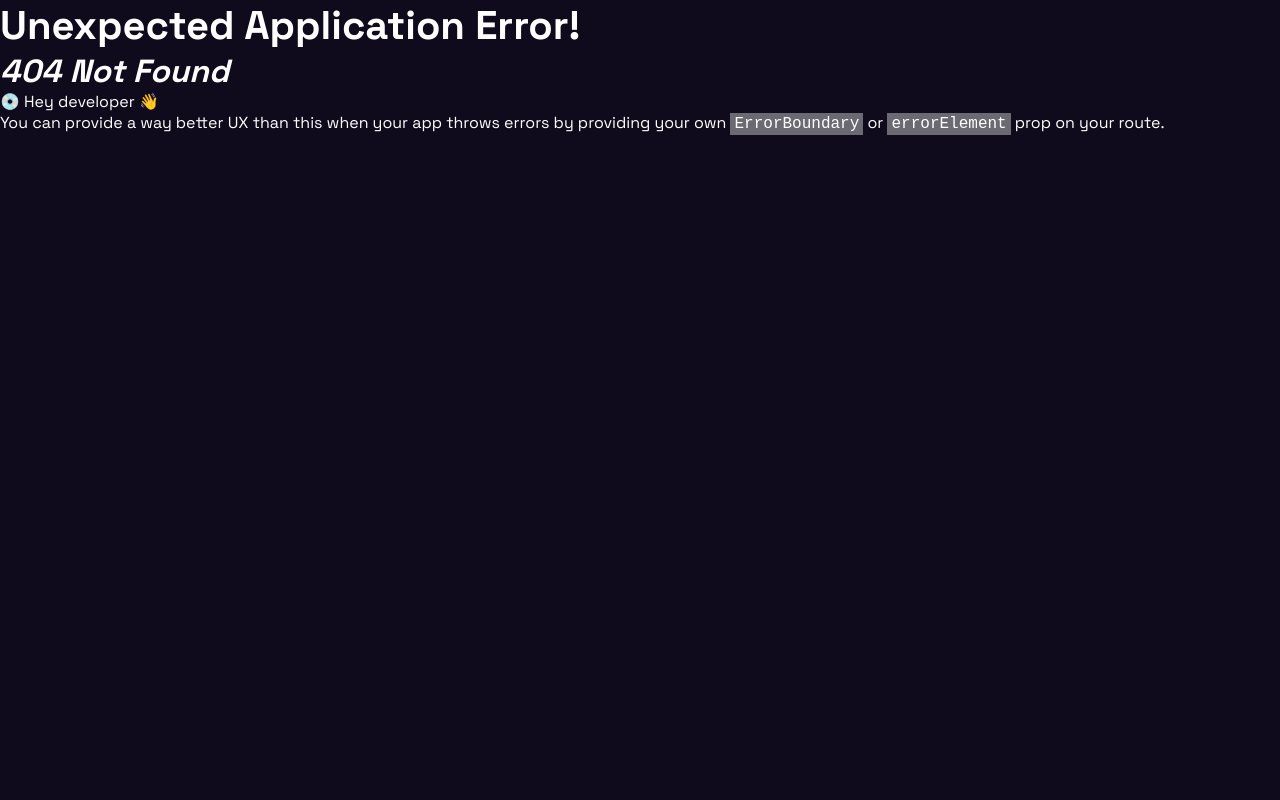
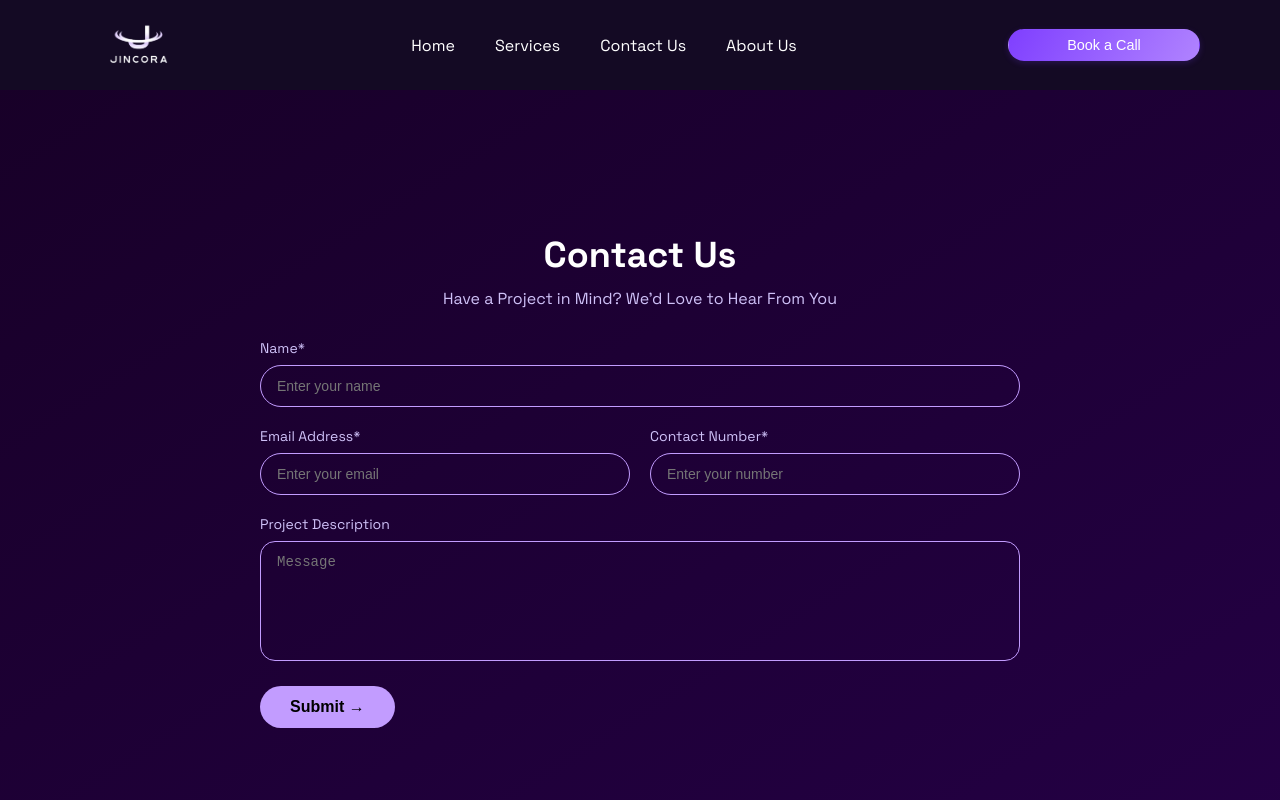
Before and after one commit to Jincora7/JincoraSite, a React (Vite) app: page /ContactUsPage in a window 1280 px wide. Before the commit this address had no page. Shown: the top 800 px of the page. Built offline with nearby package versions, Linux system fonts and the light colour scheme.

Commit message:
contact new

```diff
--- a/src/App.jsx
+++ b/src/App.jsx
@@ -8,9 +8,10 @@ import About from './components/About/About.jsx'
 import { RouterProvider, Route, createBrowserRouter, createRoutesFromElements } from 'react-router-dom'
 import TermsAndConditions from './components/TermsAndConditions/TermsAndConditions.jsx'
 import Policy from './components/Policy/Policy.jsx'
-import Contact from './components/Contact/Contact.jsx'
+import ContactHome from './components/ContactHome/ContactHome.jsx'
 import Partner from './components/Partner/Partner.jsx'
 import Blogs from './components/Blogs/Blogs.jsx'
+import ContactUsPage from './components/ContactUsPage/ContactUsPage.jsx'
 
 const router = createBrowserRouter(
   createRoutesFromElements(
@@ -21,9 +22,11 @@ const router = createBrowserRouter(
       <Route path='/terms-and-conditions' element={<TermsAndConditions />} />
       <Route path='/privacy-policy' element={<Policy />} />
       <Route path='/about' element={<About />} />
-      <Route path='/contact' element={<Contact />}/>
+      <Route path='/ContactHome' element={<ContactHome />}/>
       <Route path='/partner' element={<Partner />}/>
       <Route path='/blogs' element={<Blogs />}/>
+      <Route path='/ContactUsPage' element={<ContactUsPage />}/>
+
 
 
 
--- a/src/Layout.jsx
+++ b/src/Layout.jsx
@@ -4,7 +4,7 @@ import { Outlet } from 'react-router'
 import "./App.css"
 import Navbar from './components/NavBar/Navbar.jsx'
 import Footer from './components/Footer/Footer.jsx'
-import Contact from './components/Contact/Contact.jsx'
+// import Contact from './components/Contact/Contact.jsx'
 
 function Layout() {
 
--- a/src/components/Contact/Contact.jsx
+++ b/src/components/ContactHome/ContactHome.jsx
@@ -96,7 +96,7 @@
 
 
 import React, { useState } from 'react';
-import './Contact.css';
+import './ContactHome.css';
 import contactpage from '../.././assets/contactpage.png';
 import ScrollToTop from '../common/ScrollToTop';
 
--- /dev/null
+++ b/src/components/ContactUsPage/ContactUsPage.css
@@ -0,0 +1,238 @@
+.contactus-fullscreen {
+  min-height: 100vh;
+  width: 100%;
+  background: linear-gradient(to bottom right, #180028, #240045);
+  color: white;
+  display: flex;
+  justify-content: center;
+  align-items: center;
+  padding: 40px 20px;
+  margin-top: 80px;
+}
+
+.contactus-form-wrapper {
+  width: 100%;
+  max-width: 800px;
+  padding: 20px;
+}
+
+.contactus-title {
+  font-size: 36px;
+  font-weight: 700;
+  text-align: center;
+  margin-bottom: 10px;
+}
+
+.contactus-subtext {
+  font-size: 16px;
+  color: #cfc1f8;
+  text-align: center;
+  margin-bottom: 30px;
+}
+
+.contactus-form {
+  display: flex;
+  flex-direction: column;
+  gap: 20px;
+}
+
+.contactus-form-row {
+  display: flex;
+  flex-wrap: wrap;
+  gap: 20px;
+}
+
+.contactus-form-col {
+  flex: 1;
+  min-width: 200px;
+  display: flex;
+  flex-direction: column;
+  gap: 8px;
+}
+
+label {
+  font-size: 14px;
+  color: #cfc1f8;
+}
+
+.contactus-input,
+.contactus-textarea {
+  width: 100%;
+  background: transparent;
+  border: 1px solid #c29cff;
+  padding: 12px 16px;
+  border-radius: 25px;
+  color: white;
+  font-size: 14px;
+  outline: none;
+  transition: border-color 0.3s ease;
+}
+
+.contactus-input:hover,
+.contactus-input:focus,
+.contactus-textarea:hover,
+.contactus-textarea:focus {
+  border-color: #a367ff;
+}
+
+.contactus-textarea {
+  border-radius: 15px;
+  resize: none;
+  min-height: 120px;
+}
+
+.contactus-button {
+  background-color: #c29cff;
+  color: #000;
+  font-weight: 600;
+  padding: 12px 30px;
+  border: none;
+  border-radius: 25px;
+  cursor: pointer;
+  font-size: 16px;
+  transition: all 0.3s ease;
+  margin-top: 5px;
+  align-self: flex-start;
+}
+
+.contactus-button:hover {
+  background-color: #a367ff;
+  color: #fff;
+  transform: translateY(-2px);
+}
+
+.contactus-success-message {
+  font-size: 16px;
+  color: #a8cbff;
+  /* background-color: #222; */
+  padding: 15px;
+  margin-top: 20px;
+  border-radius: 10px;
+  text-align: center;
+}
+
+
+
+/* Wrapper for form/success message */
+ .contactus-form-area {
+
+  min-height: 300px;
+}
+
+/* Success message styling centered in area */
+.contactus-success-message-wrapper {
+  display: flex;
+  justify-content: center;
+  align-items: center;
+  width: 100%;
+}
+
+.contactus-success-message {
+  font-size: 16px;
+  color: #f9f9f9;
+  /* background-color: #2c0e4a; */
+  padding: 20px;
+  border-radius: 10px;
+  text-align: center;
+  max-width: 500px;
+  width: 100%;
+  box-shadow: 0 0 10px rgba(0,0,0,0.2);
+}
+
+
+
+
+
+@media (max-width: 768px) {
+  .contactus-form-row {
+    flex-direction: column;
+  }
+
+  .contactus-button {
+    width: 100%;
+    text-align: center;
+  }
+}
+
+/* ========== iPhone 14 Pro Max (430px width) ========== */
+@media (max-width: 430px) {
+  .contactus-title {
+    font-size: 22px;
+  }
+
+  .contactus-subtext {
+    font-size: 14px;
+  }
+
+  .contactus-button {
+    width: 100%;
+    text-align: center;
+  }
+
+  .contactus-input,
+  .contactus-textarea {
+    font-size: 14px;
+    padding: 10px 14px;
+  }
+}
+
+/* ========== iPhone XR (414px width) ========== */
+@media (max-width: 414px) {
+  .contactus-title {
+    font-size: 21px;
+  }
+
+  .contactus-subtext {
+    font-size: 13.5px;
+  }
+
+  .contactus-button {
+    font-size: 15px;
+    padding: 10px 22px;
+  }
+
+  .contactus-input,
+  .contactus-textarea {
+    padding: 10px 14px;
+  }
+}
+
+/* ========== iPhone 12 Pro (390px width) ========== */
+@media (max-width: 390px) {
+  .contactus-title {
+    font-size: 20px;
+  }
+
+  .contactus-subtext {
+    font-size: 13px;
+  }
+
+  .contactus-button {
+    font-size: 14.5px;
+    padding: 10px 20px;
+    width: 100%;
+  }
+}
+
+/* ========== iPhone SE (375px width) ========== */
+@media (max-width: 375px) {
+  .contactus-title {
+    font-size: 18px;
+  }
+
+  .contactus-subtext {
+    font-size: 12.5px;
+  }
+
+  .contactus-input,
+  .contactus-textarea {
+    font-size: 13px;
+    padding: 8px 12px;
+  }
+
+  .contactus-button {
+    font-size: 13.5px;
+    padding: 10px 18px;
+    width: 100%;
+  }
+}
--- /dev/null
+++ b/src/components/ContactUsPage/ContactUsPage.jsx
@@ -0,0 +1,111 @@
+import React, { useState } from 'react';
+import './ContactUsPage.css';
+import ScrollToTop from '../common/ScrollToTop';
+
+export default function Contact() {
+  const [submitted, setSubmitted] = useState(false);
+
+  const handleSubmit = (e) => {
+    e.preventDefault();
+
+    const formData = new FormData(e.target);
+
+    fetch("https://formsubmit.co/admin@jincora.com", {
+      method: "POST",
+      body: formData,
+    })
+      .then((response) => {
+        if (response.ok) {
+          setSubmitted(true);
+          e.target.reset();
+        } else {
+          alert("Failed to submit. Try again.");
+        }
+      })
+      .catch(() => alert("Error submitting form"));
+  };
+
+  return (
+    <>
+      <ScrollToTop />
+{/** inside return() */}
+<div className="contactus-fullscreen">
+  <div className="contactus-form-wrapper">
+    <h1 className="contactus-title">Contact Us</h1>
+    <p className="contactus-subtext">
+      Have a Project in Mind? We’d Love to Hear From You
+    </p>
+
+    <div className="contactus-form-area">
+      {submitted ? (
+        <div className="contactus-success-message-wrapper">
+          <p className="contactus-success-message">
+            Thank you for submitting your details. We will contact you shortly.
+          </p>
+        </div>
+      ) : (
+        <form className="contactus-form" onSubmit={handleSubmit}>
+          <input type="hidden" name="_captcha" value="false" />
+          <input type="hidden" name="_template" value="table" />
+          <input type="hidden" name="_subject" value="New Contact Form Submission" />
+
+          <div className="contactus-form-row">
+            <div className="contactus-form-col">
+              <label>Name*</label>
+              <input
+                type="text"
+                name="Name"
+                className="contactus-input"
+                placeholder="Enter your name"
+                required
+              />
+            </div>
+          </div>
+
+          <div className="contactus-form-row">
+            <div className="contactus-form-col">
+              <label>Email Address*</label>
+              <input
+                type="email"
+                name="Email"
+                className="contactus-input"
+                placeholder="Enter your email"
+                required
+              />
+            </div>
+            <div className="contactus-form-col">
+              <label>Contact Number*</label>
+              <input
+                type="text"
+                name="Contact Number"
+                className="contactus-input"
+                placeholder="Enter your number"
+                required
+              />
+            </div>
+          </div>
+
+          <div className="contactus-form-row">
+            <div className="contactus-form-col">
+              <label>Project Description</label>
+              <textarea
+                name="Project Description"
+                className="contactus-textarea"
+                placeholder="Message"
+                required
+              ></textarea>
+            </div>
+          </div>
+
+          <button className="contactus-button" type="submit">
+            Submit →
+          </button>
+        </form>
+      )}
+    </div>
+  </div>
+</div>
+
+    </>
+  );
+}
--- a/src/components/Home/Home.jsx
+++ b/src/components/Home/Home.jsx
@@ -2,7 +2,7 @@ import React from 'react'
 import HeroSection from './Hero-Section/HeroSection.jsx'
 import PillarsPage from './Pillars-Page/PillarsPage.jsx'
 import GrowthSection from './GrowthSection/GrowthSection.jsx'
-import Contact from '../Contact/Contact.jsx'
+import ContactHome from '../ContactHome/ContactHome.jsx'
 import ScrollToTop from '../common/ScrollToTop.jsx'
 import StickycardsSections from './Home-Cards/StickycardsSection.jsx'
 import PurplePage from './PurplePageHome/PurplePageHome.jsx'
@@ -36,7 +36,7 @@ function Home() {
       <PillarsPage/>
       <StickycardsSections/>
       <GrowthSection/>
-      <Contact/>
+      <ContactHome/>
       <PurplePage/>
     </div>
     </>
--- a/src/components/NavBar/Navbar.jsx
+++ b/src/components/NavBar/Navbar.jsx
@@ -107,7 +107,7 @@ function Navbar() {
                     Book a Call
                 </button> */}
 
-                <NavLink to="/contact" onClick={scrollToContact}>
+                <NavLink to="/ContactUsPage" onClick={scrollToContact}>
                     Contact Us
                 </NavLink>
 
```
Also changed, not shown: src/components/ContactHome/ContactHome.css (renamed from src/components/Contact/Contact.css).
